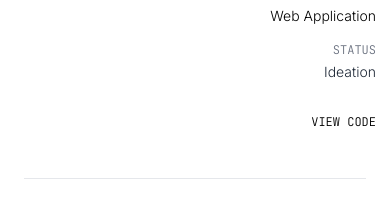
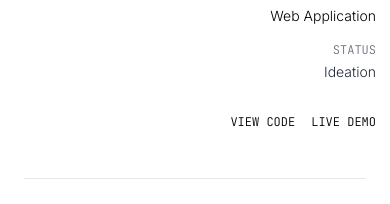
Before and after one commit to Mohammad-Asma-Tarannum/asma-portfolio, a React (Vite) app: page / in a window 390 px wide. Shown: the part 4946-5150 px from the top of the page. Built offline with nearby package versions, Linux system fonts and the light colour scheme.

Commit message:
changed demoLink,codeLink of Responsive Blog Application

```diff
--- a/src/components/MinimalProjects.tsx
+++ b/src/components/MinimalProjects.tsx
@@ -9,7 +9,8 @@ const MinimalProjects: React.FC = () => {
       tech: ["React.js", "React Router", "CSS3"],
       type: "Web Application",
       status: "Ideation",
-      codeLink: "https://github.com/mohammad-asma-tarannum/blog-app"
+      demoLink:"https://mohammad-asma-tarannum.github.io/Responsive-Blog-Application/",
+      codeLink: "https://github.com/Mohammad-Asma-Tarannum/Responsive-Blog-Application"
     },
     {
       id: "02",
```
